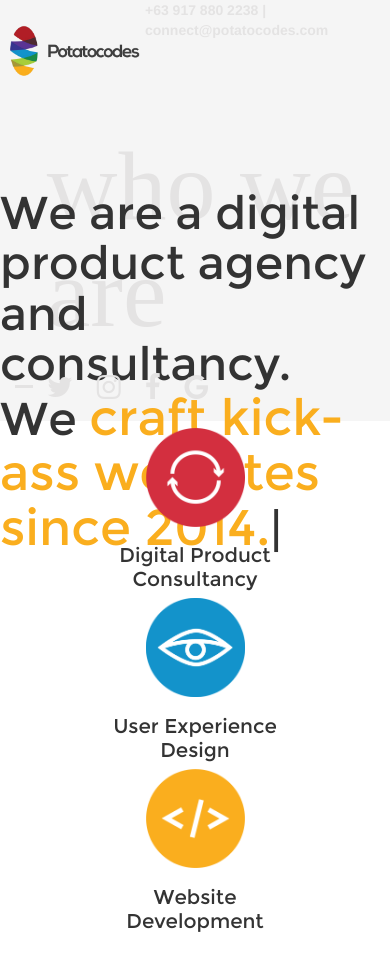
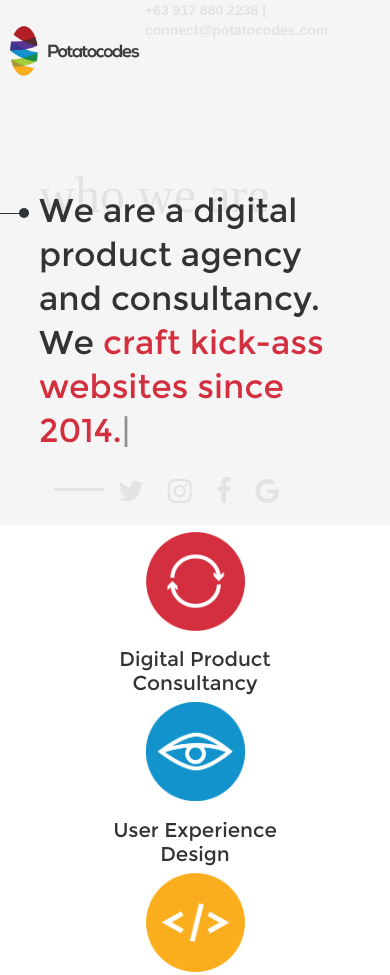
Before and after one commit to rrjoson/potatocodes-main, a website: page index.html in a window 390 px wide. Shown: the top 975 px of the page. Before the commit the page ends 940 px from the top, so only its background shows below. Drawn offline with Linux system fonts and the light colour scheme; a web font is replaced by a local one.

Commit message:
fix: page responsiveness

```diff
--- a/assets/css/style.css
+++ b/assets/css/style.css
@@ -276,16 +276,12 @@ html, body {
 
 /* line 85, pages/_homepage.scss */
 #typed {
-  color: #faae1e;
+  color: #d32f3f;
   content: '$x';
   font-size: 50px;
 }
 
-<<<<<<< HEAD
-/* line 90, pages/_homepage.scss */
-=======
-/* line 113, pages/_homepage.scss */
->>>>>>> about-us
+/* line 105, pages/_homepage.scss */
 .typed-cursor {
   opacity: 1;
   font-weight: 100;
@@ -341,47 +337,27 @@ html, body {
   }
 }
 @media screen and (max-width: 768px) {
-<<<<<<< HEAD
-  /* line 104, pages/_homepage.scss */
+  /* line 119, pages/_homepage.scss */
   .about-us {
     padding-left: 10%;
   }
-  /* line 107, pages/_homepage.scss */
-=======
-  /* line 127, pages/_homepage.scss */
-  .about-us {
-    padding-left: 10%;
-  }
-  /* line 130, pages/_homepage.scss */
->>>>>>> about-us
+  /* line 122, pages/_homepage.scss */
   .about-us .background {
     top: 70px;
     left: 0;
     position: absolute;
   }
-<<<<<<< HEAD
-  /* line 112, pages/_homepage.scss */
+  /* line 127, pages/_homepage.scss */
   .about-us .background h1 {
     font-size: 50px;
   }
-  /* line 120, pages/_homepage.scss */
-=======
   /* line 135, pages/_homepage.scss */
-  .about-us .background h1 {
-    font-size: 50px;
-  }
-  /* line 143, pages/_homepage.scss */
->>>>>>> about-us
   .about-us .contents {
     position: relative;
     max-height: none;
     height: auto;
   }
-<<<<<<< HEAD
-  /* line 125, pages/_homepage.scss */
-=======
-  /* line 148, pages/_homepage.scss */
->>>>>>> about-us
+  /* line 140, pages/_homepage.scss */
   .about-us .contents .line {
     border-top: 1px solid #30353b;
     padding-top: 5px;
@@ -391,11 +367,7 @@ html, body {
     position: absolute;
     left: -60px;
   }
-<<<<<<< HEAD
-  /* line 135, pages/_homepage.scss */
-=======
-  /* line 158, pages/_homepage.scss */
->>>>>>> about-us
+  /* line 150, pages/_homepage.scss */
   .about-us .contents .line:after {
     content: "";
     width: 10px;
@@ -405,20 +377,12 @@ html, body {
     position: absolute;
     top: -6px;
   }
-<<<<<<< HEAD
-  /* line 145, pages/_homepage.scss */
-=======
-  /* line 168, pages/_homepage.scss */
->>>>>>> about-us
+  /* line 160, pages/_homepage.scss */
   .about-us .contents h2 {
     font-size: 33px;
     line-height: 44px;
   }
-<<<<<<< HEAD
-  /* line 155, pages/_homepage.scss */
-=======
-  /* line 178, pages/_homepage.scss */
->>>>>>> about-us
+  /* line 170, pages/_homepage.scss */
   .about-us .social-icons .line {
     border-top: 3px solid #e4e3e3;
     padding-top: 5px;
@@ -427,11 +391,7 @@ html, body {
     display: inline-block;
   }
 
-<<<<<<< HEAD
-  /* line 169, pages/_homepage.scss */
-=======
-  /* line 192, pages/_homepage.scss */
->>>>>>> about-us
+  /* line 184, pages/_homepage.scss */
   #typed {
     font-size: 33px;
   }
```
